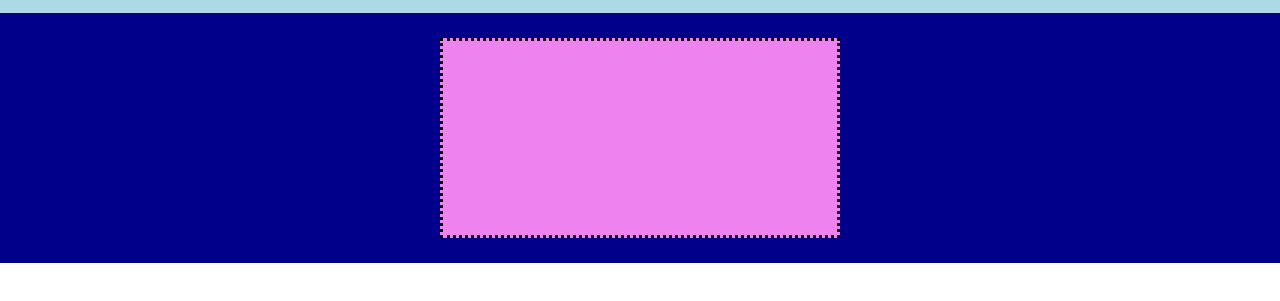
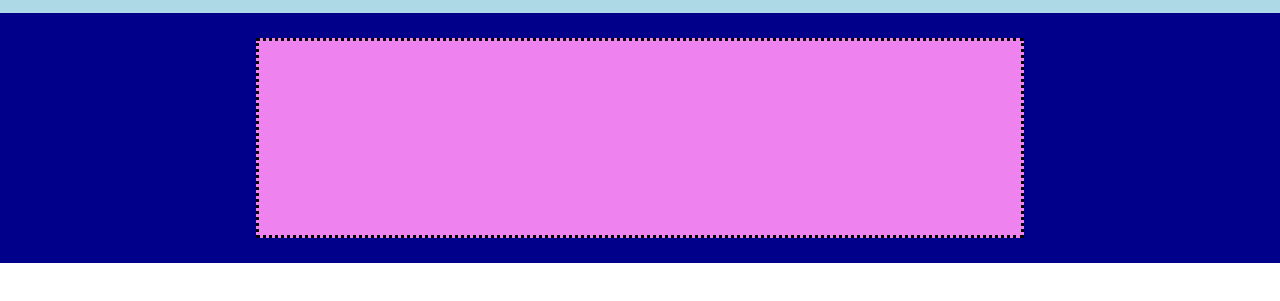
Before and after one commit to antonella1986/htmlcss-struttura-discord, a plain HTML site: page index.html in a window 1280 px wide. Shown: the part 51-352 px from the top of the page. Drawn offline with Linux system fonts and the light colour scheme.

Commit message:
>edit_jumbotron

```diff
--- a/style.css
+++ b/style.css
@@ -60,8 +60,8 @@ header{
     align-items: center;
         .jumbotron-content{
             background-color: #EE82EE;
-            width: 400px;
-            height: 200px;
+            width: 60%;
+            height: 80%;
             border: 3px dotted;
         }
 }
```
